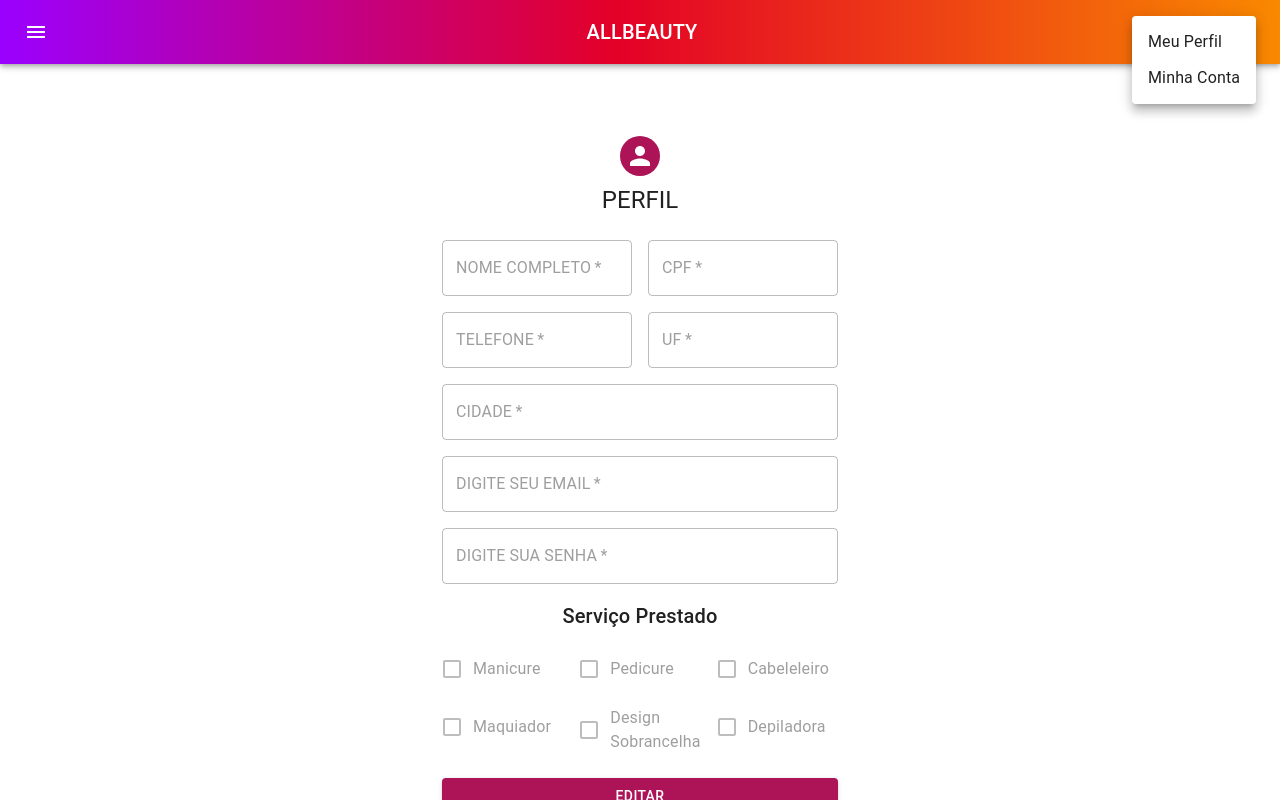
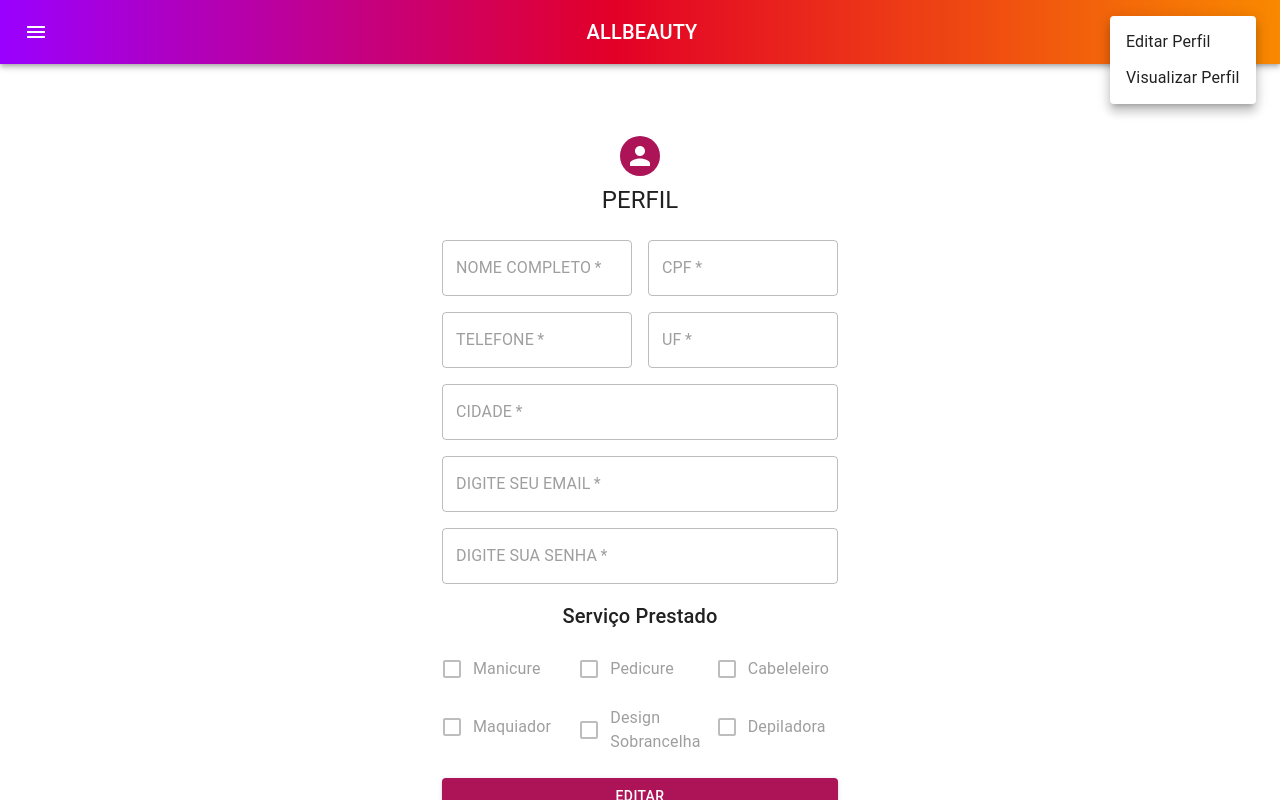
Before and after one commit to VINIshow1907/allbeauty, a React (Create React App) app in the folder frontend/: page /homeprofissional in a window 1280 px wide. Both pictures are taken after a click on the button 1232 px from the left and 32 px from the top of the page. Shown: the top 800 px of the page. Built offline with nearby package versions, Linux system fonts and the light colour scheme; what react-swipeable-views-utils would draw is missing.

Commit message:
arrumei para entrar em outras paginas

```diff
--- a/frontend/src/componentes/promenusuperior.tsx
+++ b/frontend/src/componentes/promenusuperior.tsx
@@ -23,6 +23,12 @@ export default function ProMenuSuperior() {
   const paginahomeprofissional = () => {
     navigate("/homeprofissional");
   };
+  const excluirprofissional = () => {
+    navigate("/excluirprofissional");
+  };
+  const homeprofissional = () => {
+    navigate("/homeprofissional");
+  }
 
   const paginaLogin = () => {
     navigate("/login");
@@ -87,8 +93,8 @@ export default function ProMenuSuperior() {
                 open={Boolean(anchorEl)}
                 onClose={handleClose}
               >
-                <MenuItem onClick={editarprofissional}>Meu Perfil</MenuItem>
-                <MenuItem onClick={handleClose}>Minha Conta</MenuItem>
+                <MenuItem onClick={editarprofissional}>Editar Perfil</MenuItem>
+                <MenuItem onClick={homeprofissional}>Visualizar Perfil</MenuItem>
               </Menu>
             </div>
           )}
```
